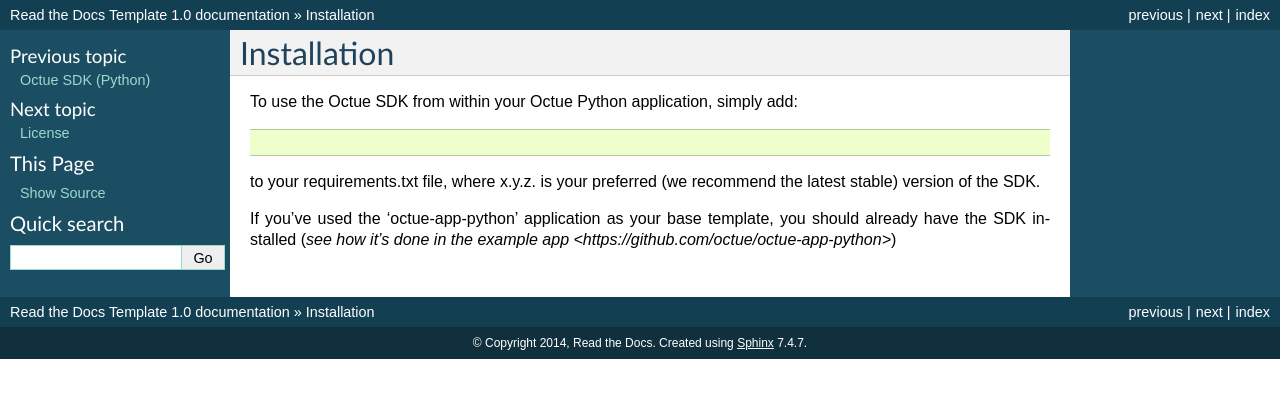
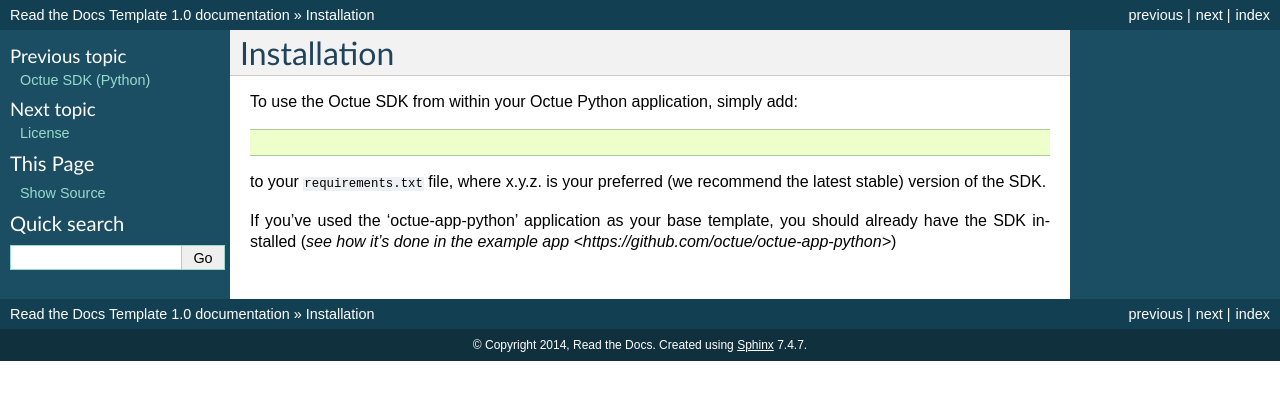
Before and after one commit to octue/octue-sdk-python, a Sphinx documentation site: the page built from docs/source/installation.rst, in a window 1280 px wide. Shown: the top 400 px of the page. Built offline with Sphinx 7.4.7, drawn with Linux system fonts in a browser that asks for light colours.

```diff
--- a/docs/source/installation.rst
+++ b/docs/source/installation.rst
@@ -9,6 +9,7 @@ To use the Octue SDK from within your Octue Python application, simply add:
 .. code-block::
     octue==x.y.z
 
-to your requirements.txt file, where x.y.z. is your preferred (we recommend the latest stable) version of the SDK.
+to your ``requirements.txt`` file, where x.y.z. is your preferred (we recommend the latest stable) version of the SDK.
 
-If you've used the 'octue-app-python' application as your base template, you should already have the SDK installed (`see how it's done in the example app <https://github.com/octue/octue-app-python>`)
+If you've used the 'octue-app-python' application as your base template, you should already have the SDK installed
+(`see how it's done in the example app <https://github.com/octue/octue-app-python>`)
```
